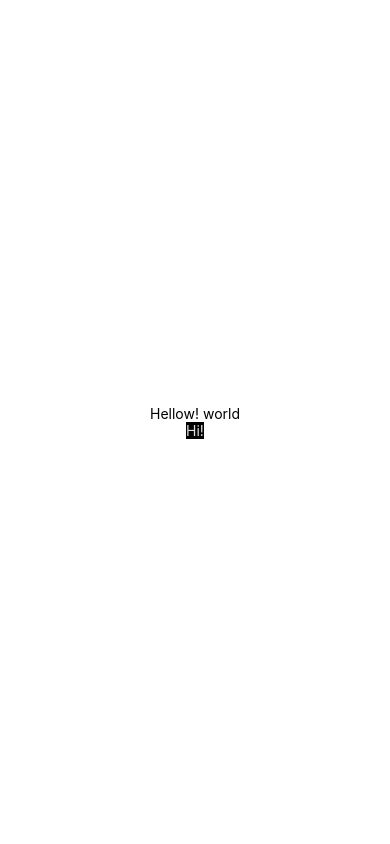
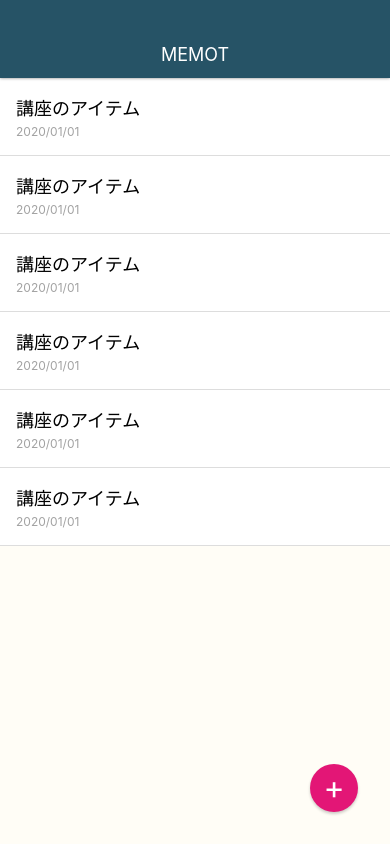
Before and after one commit to KeitaYoshida/memoApp, a React Native app: screen / in a window 390 px wide. Built offline with nearby package versions, Linux system fonts and the light colour scheme.

Commit message:
create memoList

```diff
--- a/App.js
+++ b/App.js
@@ -1,7 +1,5 @@
 import React from 'react';
 import { StyleSheet, Text, View } from 'react-native';
-
-import BodyText from './src/elements/BodyText';
 
 // export default function App() {
 //   return (
@@ -15,8 +13,47 @@
   render() {
     return (
       <View style={styles.container}>
-        <Text>Hellow! world</Text>
-        <BodyText>Hi!</BodyText>
+        <View style={styles.appbar}>
+          <View>
+            <Text style={styles.appbarTitle}>MEMOT</Text>
+          </View>
+        </View>
+
+        <View style={styles.memoList}>
+          <View style={styles.memoListItem}>
+            <Text style={styles.memoTitle}>講座のアイテム</Text>
+            <Text style={styles.memoDate}>2020/01/01</Text>
+          </View>
+
+          <View style={styles.memoListItem}>
+            <Text style={styles.memoTitle}>講座のアイテム</Text>
+            <Text style={styles.memoDate}>2020/01/01</Text>
+          </View>
+
+          <View style={styles.memoListItem}>
+            <Text style={styles.memoTitle}>講座のアイテム</Text>
+            <Text style={styles.memoDate}>2020/01/01</Text>
+          </View>
+
+          <View style={styles.memoListItem}>
+            <Text style={styles.memoTitle}>講座のアイテム</Text>
+            <Text style={styles.memoDate}>2020/01/01</Text>
+          </View>
+
+          <View style={styles.memoListItem}>
+            <Text style={styles.memoTitle}>講座のアイテム</Text>
+            <Text style={styles.memoDate}>2020/01/01</Text>
+          </View>
+
+          <View style={styles.memoListItem}>
+            <Text style={styles.memoTitle}>講座のアイテム</Text>
+            <Text style={styles.memoDate}>2020/01/01</Text>
+          </View>
+        </View>
+
+        <View style={styles.memoAddBotton}>
+          <Text style={styles.memoAddBottonTitle}>+</Text>
+        </View>
       </View>
     );
   }
@@ -25,8 +62,67 @@
 const styles = StyleSheet.create({
   container: {
     flex: 1,
-    backgroundColor: '#fff',
+    backgroundColor: '#FFFDF6',
     alignItems: 'center',
     justifyContent: 'center',
   },
+  memoAddBotton: {
+    position: 'absolute',
+    width: 48,
+    height: 48,
+    backgroundColor: '#E31676',
+    bottom: 32,
+    right: 32,
+    borderRadius: 50,
+    justifyContent: 'center',
+    alignItems: 'center',
+    shadowColor: '#000',
+    shadowOffset: { width: 0, height: 2 },
+    shadowOpacity: 0.2,
+    shadowRadius: 3,
+  },
+  memoAddBottonTitle: {
+    fontSize: 32,
+    color: '#fff',
+    lineHeight: 32,
+  },
+  memoList: {
+    width: '100%',
+    flex: 1,
+    paddingTop: 78,
+  },
+  memoListItem: {
+    padding: 16,
+    borderBottomWidth: 1,
+    borderColor: '#ddd',
+    backgroundColor: '#fff',
+  },
+  memoTitle: {
+    fontSize: 18,
+    marginBottom: 4,
+  },
+  memoDate: {
+    fontSize: 12,
+    color: '#a2a2a2',
+  },
+  appbar: {
+    position: 'absolute',
+    top: 0,
+    left: 0,
+    right: 0,
+    height: 78,
+    paddingTop: 30,
+    backgroundColor: '#265366',
+    justifyContent: 'center',
+    alignItems: 'center',
+    shadowColor: '#000',
+    shadowOffset: { width: 0, height: 0 },
+    shadowOpacity: 0.5,
+    shadowRadius: 3,
+    zIndex: 10,
+  },
+  appbarTitle: {
+    color: '#fff',
+    fontSize: 18,
+  },
 });
--- a/src/elements/BodyText.js
+++ b/src/elements/BodyText.js
@@ -3,9 +3,10 @@
 
 class BodyText extends React.Component {
   render() {
+    const { props } = this;
     return (
       <View>
-        <Text style={styles.text}>{this.props.children}</Text>
+        <Text style={styles.text}>{props.children}</Text>
       </View>
     );
   }
```
Also changed, not shown: .eslintrc.json.
